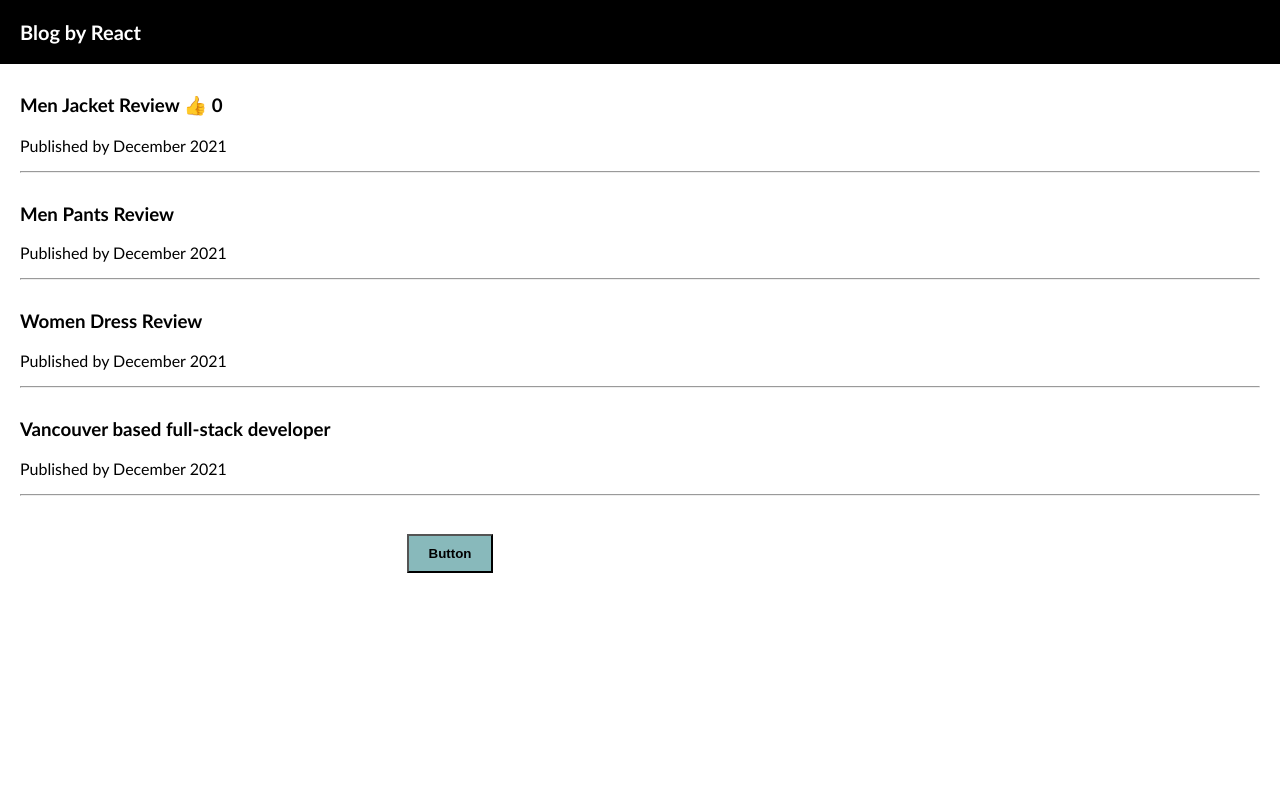
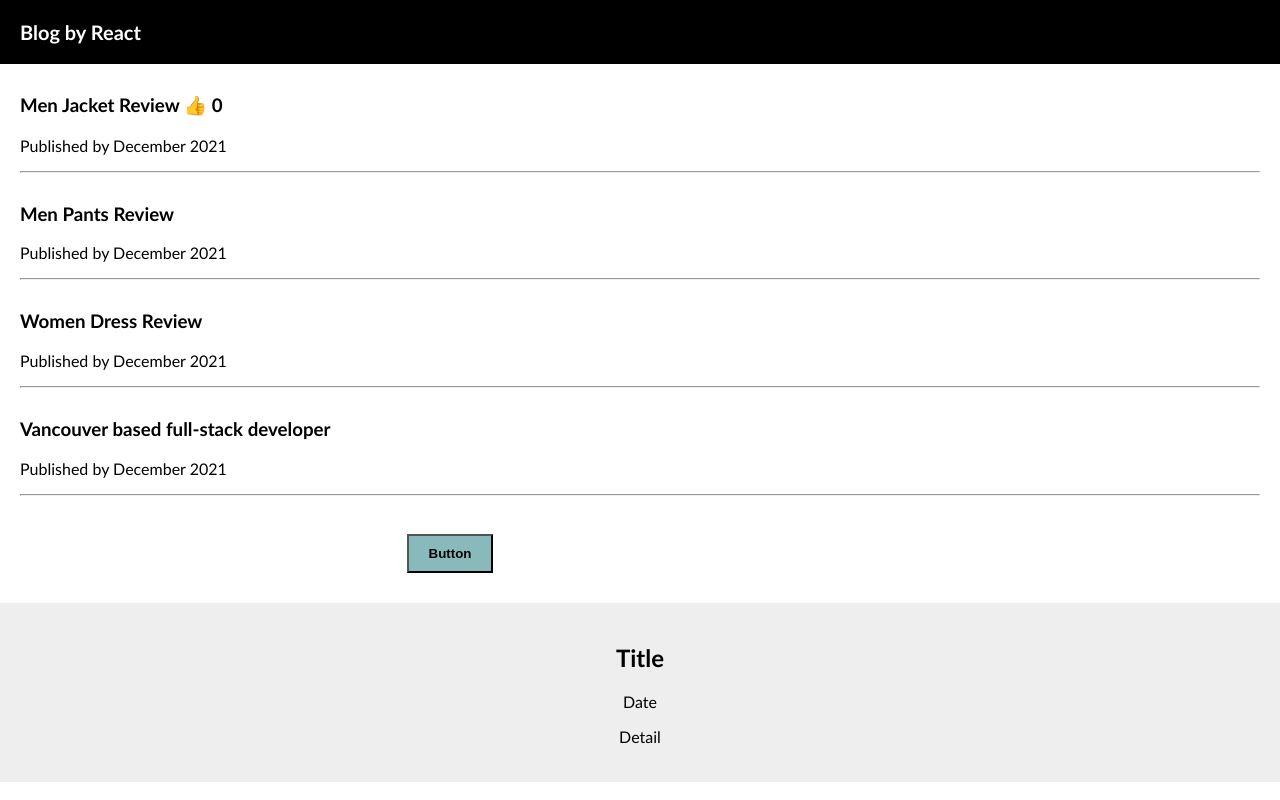
Before and after one commit to everywherejacobkim/Project_Blog_React, a React (Create React App) app: page / in a window 1280 px wide. Built offline with nearby package versions, Linux system fonts and the light colour scheme.

Commit message:
feat: Add component for modal

```diff
--- a/src/App.css
+++ b/src/App.css
@@ -32,6 +32,16 @@ button {
   font-weight: 600;
 }
 
+.modal {
+  padding: 20px;
+  background: #eee;
+  margin-top: 30px;
+
+}
+
+
+
+/*
 .App-logo {
   height: 40vmin;
   pointer-events: none;
@@ -66,4 +76,4 @@ button {
   to {
     transform: rotate(360deg);
   }
-}
+} */
--- a/src/App.js
+++ b/src/App.js
@@ -52,8 +52,21 @@ function App() {
 
       <button onClick={titleChange}>Button</button>
 
+      <Modal/>
+
     </div>
   );
 }
 
+function Modal() {
+  return (
+    <div className='modal'>
+        <h2>Title</h2>
+        <p>Date</p>
+        <p>Detail</p>
+    </div>
+  )
+
+}
+
 export default App;
```
